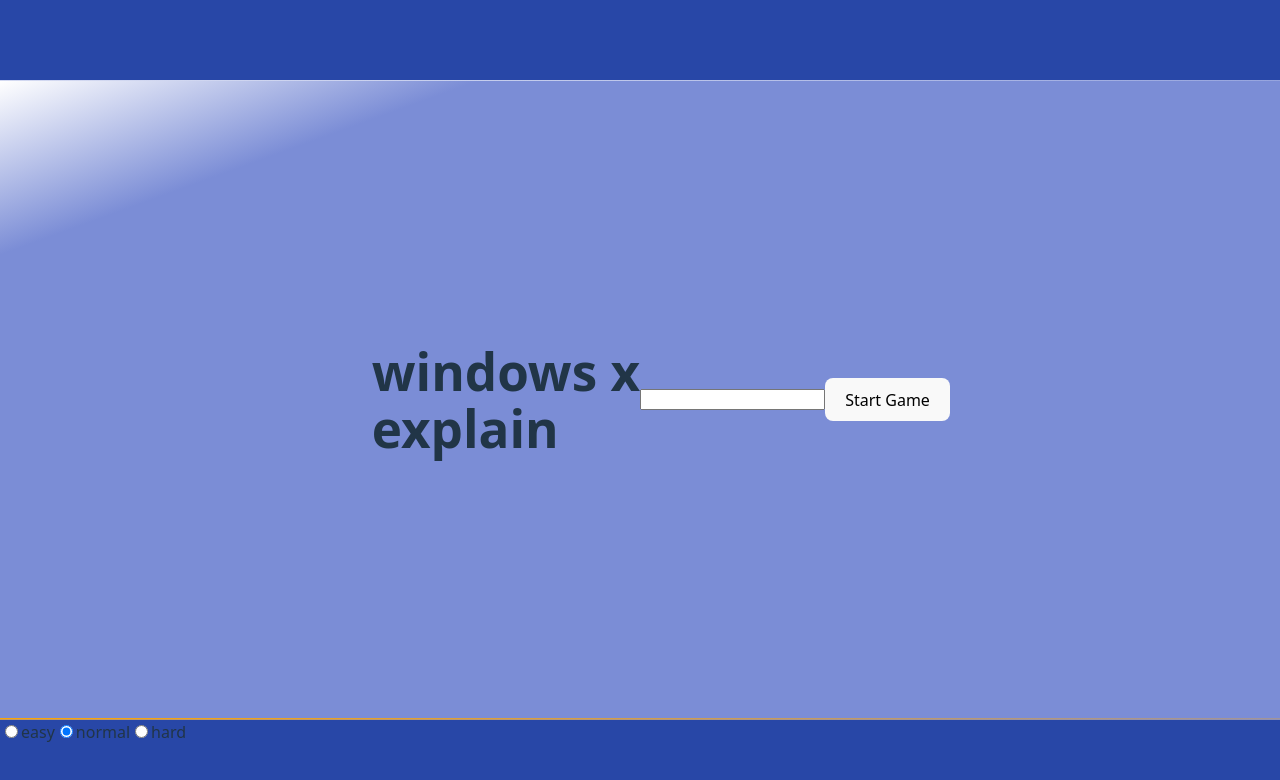
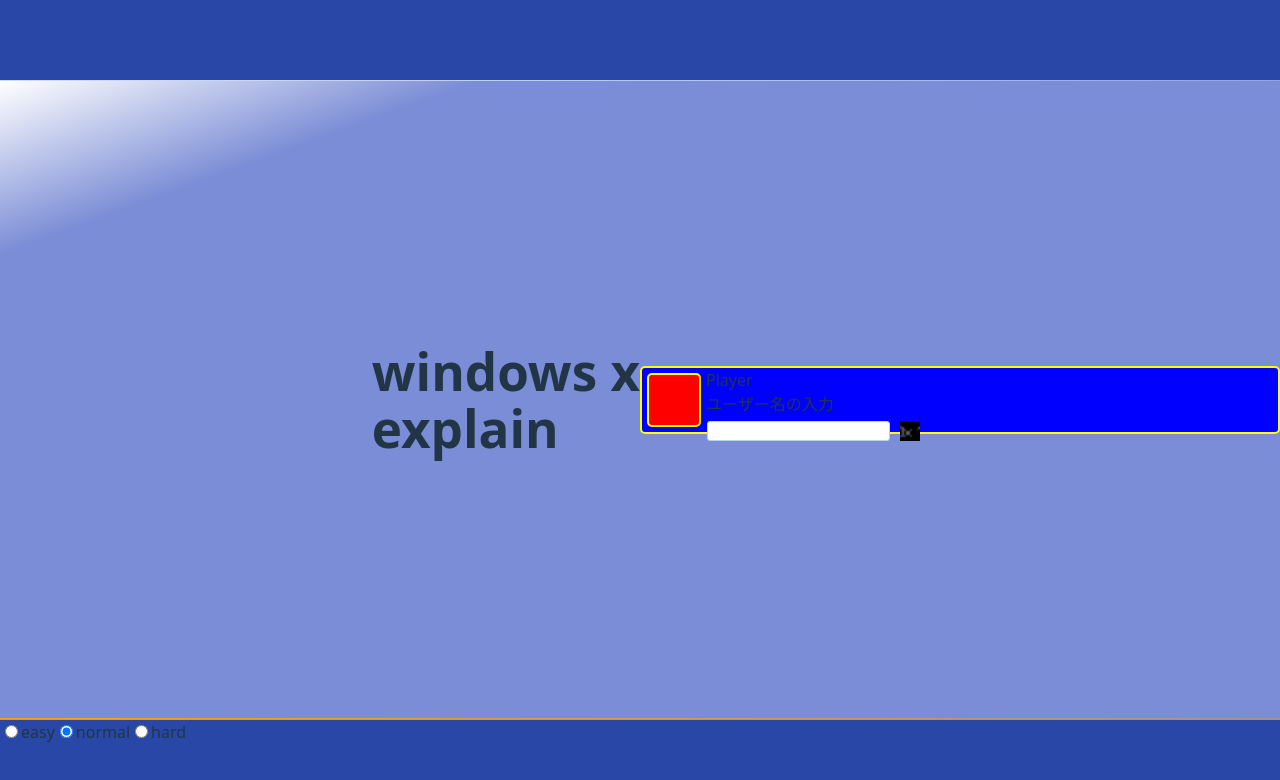
Before and after one commit to jack-app/jackHack2025_G, a React (Vite) app: page / in a window 1280 px wide. Shown: the top 780 px of the page. Built offline with nearby package versions, Linux system fonts and the light colour scheme.

Commit message:
ユーザー選択原型作成

```diff
--- a/src/start_page/main.jsx
+++ b/src/start_page/main.jsx
@@ -1,5 +1,7 @@
 import { useState } from "react";
 import "./main.css"
+import "./user-select-area.css"
+import button_image from "./button-dummy.png"
 
 function StartPage(props) {
     const [difficulty, setDifficulty] = useState("normal")
@@ -13,8 +15,19 @@
                 <h1>windows x<br />explain</h1>
             </div>
             <div id="start-body-right">
-                <input onChange={(element) => props.handler.userNameUpdate(element.target.value)}></input>
-                <button onClick={() => props.handler.startGame()}>Start Game</button>
+                <div className="user-select-area">
+                    <div className="display-box">
+                        <div className="user-icon"></div>
+                        <div className="letters">
+                            <p>Player</p>
+                            <p>ユーザー名の入力</p>
+                        </div>
+                    </div>
+                    <div className="input-box">
+                        <input onChange={(element) => props.handler.userNameUpdate(element.target.value)}/>
+                        <img src={button_image} onClick={() => props.handler.startGame()}/>
+                    </div>
+                </div>
             </div>
         </div>
 
--- /dev/null
+++ b/src/start_page/user-select-area.css
@@ -0,0 +1,53 @@
+#start-body-right>.user-select-area {
+    position: relative;
+    width: 100%;
+    height: 64px;
+    border-radius: 5px;
+    border: 2px solid yellow;
+    background-color: blue;
+    p {
+        margin: 0;
+    }
+    .user-icon {
+        width: 50px;
+        height: 50px;
+        margin: 5px;
+        border-radius: 5px;
+        background-color: red;
+        border: 2px solid yellow;
+    }
+    .display-box {
+        position: absolute;
+        left: 0;
+        top: 0;
+        width: 200px;
+        height: 60px;
+
+        display: flex;
+        align-content: center;
+        flex-direction: row;
+    }
+    .input-box{
+        position: absolute;
+        left: 65px;
+        top: 53px;
+        width: 15em;
+        height: 20px;
+
+        display: flex;
+        flex-direction: row;
+
+        input {
+            background-color: white;
+            border: 1.5px solid lightblue;
+            border-radius: 3px;
+        }
+
+        img {
+            height: 20px;
+            width: 20px;
+            background-color: green;
+            margin-left: 10px;
+        }
+    }
+}
```
Also changed, not shown: src/start_page/button-dummy.png (added).
